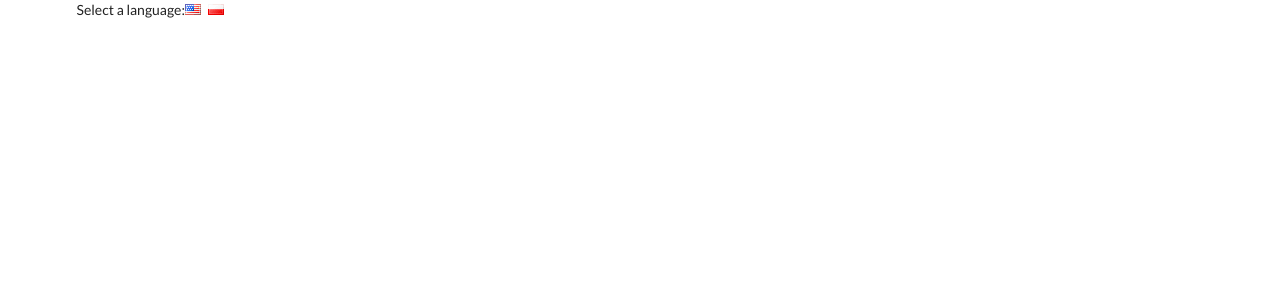
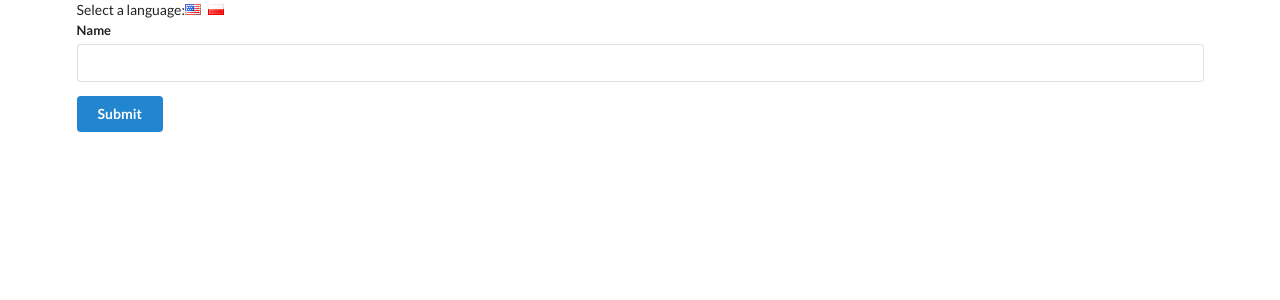
Before and after one commit to Valchee/react-translate, a React (Create React App) app: page / in a window 1280 px wide. Shown: the top 300 px of the page. Built offline with nearby package versions, Linux system fonts and the light colour scheme.

Commit message:
Setup static components

```diff
--- a/src/components/App.js
+++ b/src/components/App.js
@@ -1,4 +1,5 @@
 import React from "react";
+import UserCreate from "./UserCreate";
 
 class App extends React.Component {
   state = { language: 'english' }
@@ -15,6 +16,7 @@
           <i onClick={() => this.onLanguageChange('english')} className="flag us" />
           <i onClick={() => this.onLanguageChange('polish')} className="flag pl" />
         </div>
+        <UserCreate />
       </div>
     );
   }
--- /dev/null
+++ b/src/components/Button.js
@@ -0,0 +1,11 @@
+import React from "react";
+
+class Button extends React.Component {
+  render() {
+    return (
+      <button className="ui button primary">Submit</button>
+    );
+  }
+}
+
+export default Button;
--- /dev/null
+++ b/src/components/Field.js
@@ -0,0 +1,14 @@
+import React from "react";
+
+class Field extends React.Component {
+  render() {
+    return (
+      <div className="ui field">
+        <label>Name</label>
+        <input />
+      </div>
+    );
+  }
+}
+
+export default Field;
--- /dev/null
+++ b/src/components/UserCreate.js
@@ -0,0 +1,14 @@
+import React from "react";
+import Field from "./Field";
+import Button from "./Button"
+
+const UserCreate = () => {
+  return (
+    <div className="ui form">
+      <Field />
+      <Button />
+    </div>
+  );
+}
+
+export default UserCreate;
```
